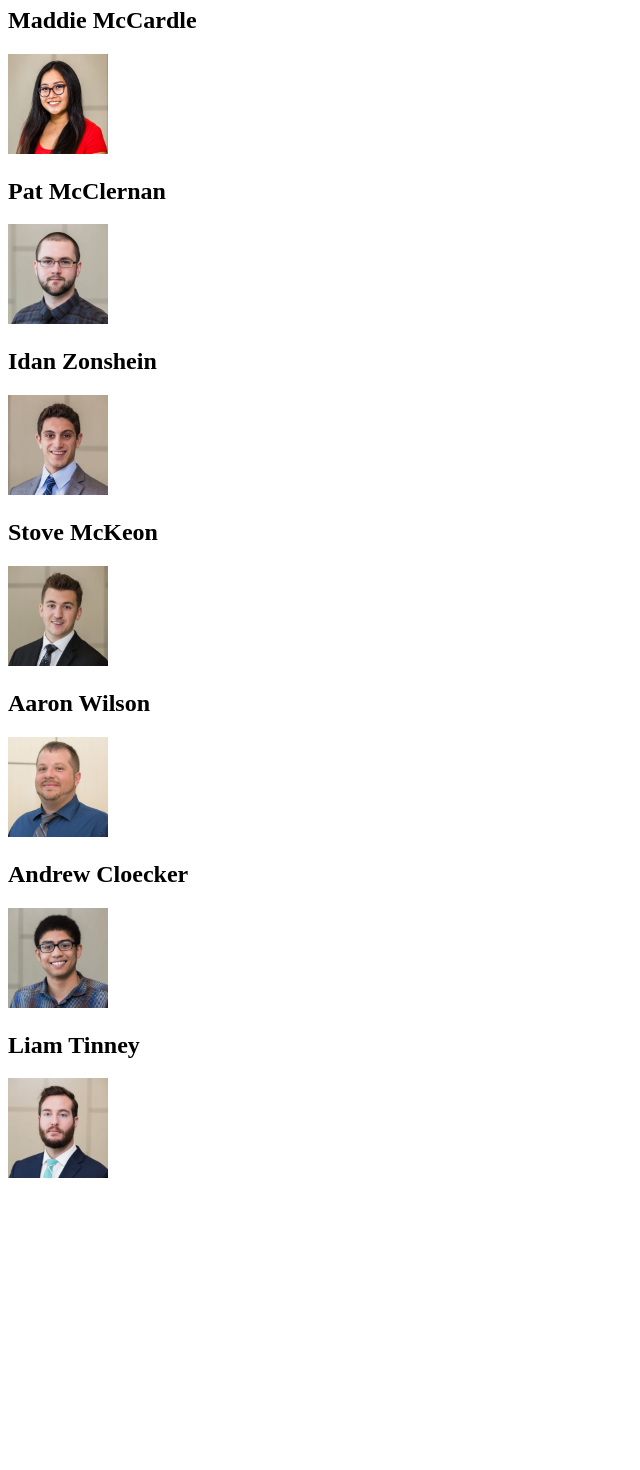
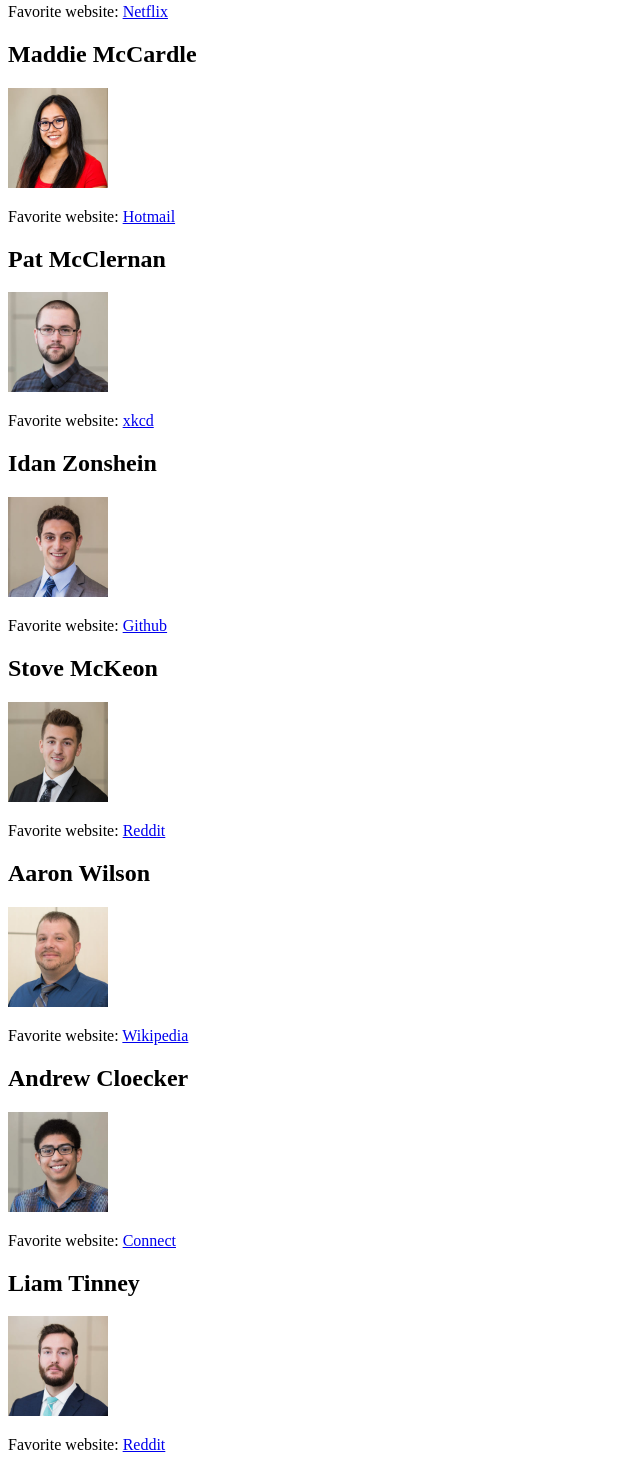
Before and after one commit to idanzonshein/idan_and_liam_first_git_project, a plain HTML site: page index.html in a window 1280 px wide. Shown: the part 244-1714 px from the top of the page, without its empty margins (0-640 px from the left). Before the commit the page ends 1434 px from the top, so only its background shows below. Drawn offline with Linux system fonts and the light colour scheme.

Commit message:
Add favorite websites

```diff
--- a/index.html
+++ b/index.html
@@ -8,34 +8,42 @@
         <div class="developer">
             <h2>Jo Fischer</h2>
             <img src="img/JoFischer.jpg" alt="jo" height="100" width="100">
+            <p class="favorite_website">Favorite website: <a href="https://www.netflix.com/" target="_blank" title="streaming service"> Netflix</a></p>
         </div>
         <div class="developer">
             <h2>Maddie McCardle</h2>
             <img src="img/MaddieMccardle.jpg" alt="maddie" height="100" width="100">
+            <p class="favorite_website">Favorite website: <a href="https://www.hotmail.com" target="_blank" title="email"> Hotmail</a></p>
         </div>
         <div class="developer">
             <h2>Pat McClernan</h2>
             <img src="img/PatMcclernan.jpg" alt="pat" height="100" width="100">
+            <p class="favorite_website">Favorite website: <a href="https://xkcd.com" target="_blank" title="web comic">xkcd</a></p>
         </div>
         <div class="developer">
             <h2>Idan Zonshein </h2>
             <img src="img/Idanzonshein.jpg" alt="idan" height="100" width="100">
+            <p class="favorite_website">Favorite website: <a href="https://www.github.com" target="_blank" title="hub of repos">Github</a></p>
         </div>
         <div class="developer">
             <h2>Stove McKeon</h2>
             <img src="img/StephenMckeon.jpg" alt="Stove" height="100" width="100">
+            <p class="favorite_website">Favorite website: <a href="https://www.reddit.com" target="_blank" title="don't try to understand"> Reddit</a></p>
         </div>
         <div class="developer">
              <h2>Aaron Wilson</h2>
             <img src="img/AaronWilson.jpg" alt="Aaron" height="100" width="100">
+            <p class="favorite_website">Favorite website: <a href ="https://wikipedia.org" target="_blank" title="online encyclopedia"> Wikipedia</a></p>
         </div>
         <div class="developer">
               <h2>Andrew Cloecker</h2>
             <img src="img/AndrewKloecker.jpg" alt="Andy" height="100" width="100">
+            <p class="favorite_website">Favorite website: <a href ="https://nitro.powerhrg.com/connect" target="_blank" title="chatroom"> Connect</a></p>
         </div>
         <div class="developer">
             <h2>Liam Tinney</h2>
             <img src="img/LiamTinney.jpg" alt="liam" height="100" width="100">
+            <p class="favorite_website">Favorite website: <a href="https://www.reddit.com" target="_blank" title="old"> Reddit</a></p>
         </div>
     </body>
 </html>
```
